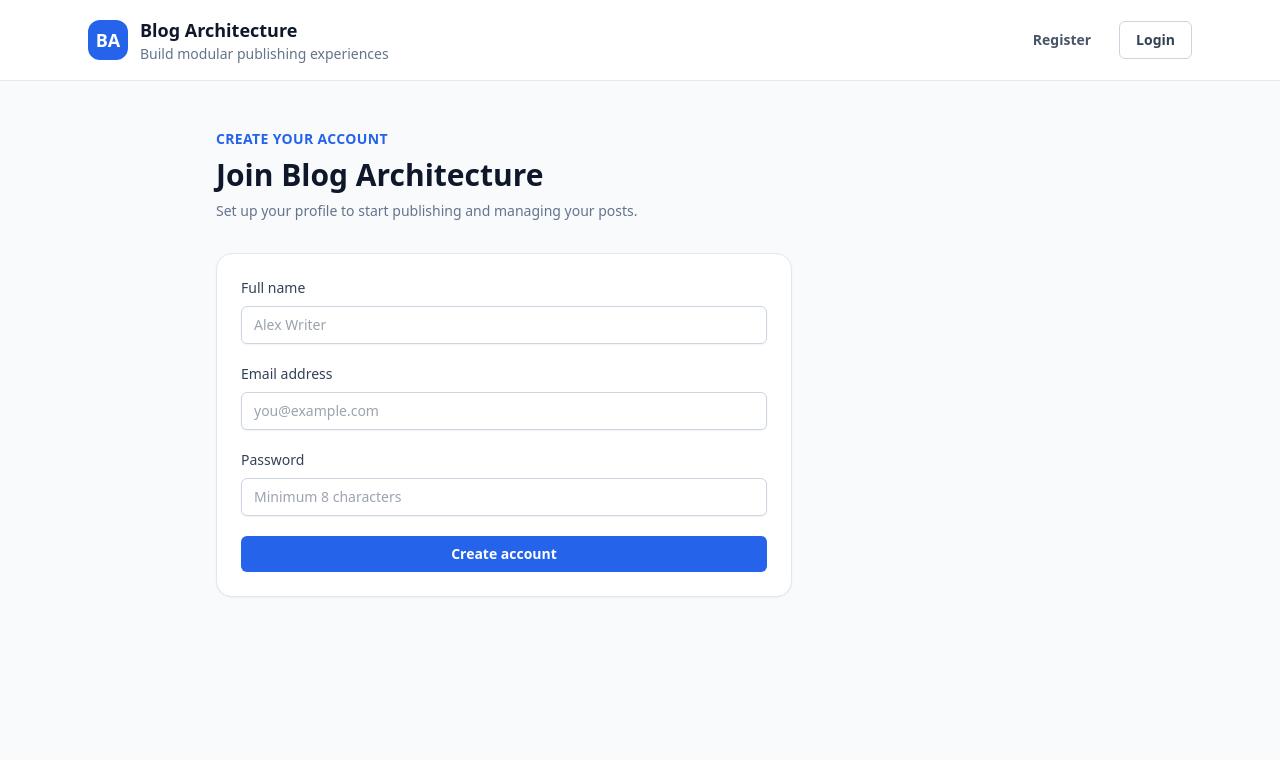
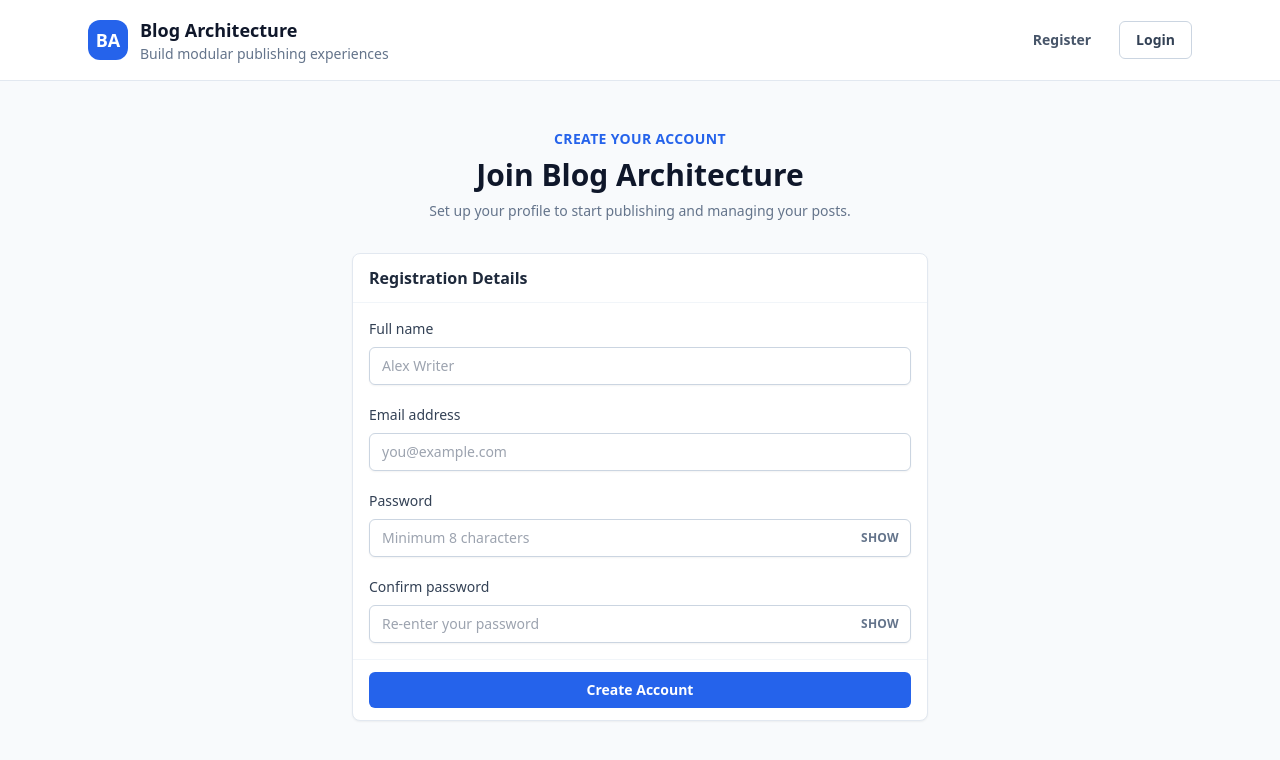
Before and after one commit to rn-santos227/blog-architecture, a Vue app in the folder frontend/: page /register in a window 1280 px wide. Shown: the top 760 px of the page. Built offline with nearby package versions, Linux system fonts and the light colour scheme; no server answers.

Commit message:
updated register view and auth schema for validations

```diff
--- a/frontend/src/components/ui/UiTextField.vue
+++ b/frontend/src/components/ui/UiTextField.vue
@@ -1,35 +1,61 @@
 <template>
   <label class="flex flex-col gap-2 text-sm text-slate-700">
     <span v-if="label" class="font-medium">{{ label }}</span>
+    <div class="relative">
       <input
-      class="rounded-md border border-slate-300 px-3 py-2 text-slate-900 shadow-sm transition focus:border-blue-500 focus:outline-none focus:ring-2 focus:ring-blue-200 disabled:cursor-not-allowed disabled:bg-slate-100 disabled:text-slate-400"
-      :type="type"
+        class="w-full rounded-md border border-slate-300 px-3 py-2 text-slate-900 shadow-sm transition focus:border-blue-500 focus:outline-none focus:ring-2 focus:ring-blue-200 disabled:cursor-not-allowed disabled:bg-slate-100 disabled:text-slate-400"
+        :type="resolvedType"
         :placeholder="placeholder"
         :value="modelValue"
         :disabled="disabled"
         @input="$emit('update:modelValue', ($event.target as HTMLInputElement).value)"
       />
+      <button
+        v-if="showToggle"
+        class="absolute inset-y-0 right-3 text-xs font-semibold uppercase tracking-wide text-slate-500 hover:text-slate-700"
+        type="button"
+        @click="toggleVisibility"
+      >
+        {{ isVisible ? 'Hide' : 'Show' }}
+      </button>
+    </div>
   </label>
 </template>
 
 <script setup lang="ts">
-withDefaults(
+import { computed, ref } from 'vue';
+
+const props = withDefaults(
   defineProps<{
     modelValue: string;
     label?: string;
     placeholder?: string;
     type?: 'text' | 'email' | 'password' | 'search' | 'tel' | 'url';
     disabled?: boolean;
+    revealable?: boolean;
   }>(),
   {
     label: '',
     placeholder: '',
     type: 'text',
     disabled: false,
+    revealable: false,
   },
 );
 
 defineEmits<{
   (event: 'update:modelValue', value: string): void;
 }>();
+
+const isVisible = ref(false);
+
+const showToggle = computed(() => props.type === 'password' && props.revealable);
+const resolvedType = computed(() => {
+  if (props.type !== 'password') return props.type;
+  return isVisible.value ? 'text' : 'password';
+});
+
+const toggleVisibility = () => {
+  isVisible.value = !isVisible.value;
+};
 </script>
--- a/frontend/src/validations/auth.schema.ts
+++ b/frontend/src/validations/auth.schema.ts
@@ -6,3 +6,15 @@ export const loginSchema = z.object({
 })
 
 export type LoginInput = z.infer<typeof loginSchema>
+
+export const registerSchema = z.object({
+  name: z.string().min(1, 'Name is required'),
+  email: z.string().email(),
+  password: z.string().min(8),
+  confirmPassword: z.string().min(8),
+}).refine((data) => data.password === data.confirmPassword, {
+  message: 'Passwords do not match',
+  path: ['confirmPassword'],
+})
+
+export type RegisterInput = z.infer<typeof registerSchema>
--- a/frontend/src/views/auth/RegisterView.vue
+++ b/frontend/src/views/auth/RegisterView.vue
@@ -1,6 +1,6 @@
 <template>
-  <main class="mx-auto flex w-full max-w-4xl flex-col gap-8 px-6 py-12">
-    <section class="space-y-2">
+  <main class="mx-auto flex w-full max-w-4xl flex-col items-center gap-8 px-6 py-12">
+    <section class="space-y-2 text-center">
       <p class="text-sm font-semibold uppercase tracking-wide text-blue-600">Create your account</p>
       <h1 class="text-3xl font-semibold text-slate-900">Join Blog Architecture</h1>
       <p class="text-sm text-slate-500">
@@ -8,21 +8,41 @@
       </p>
     </section>
 
-    <section class="w-full max-w-xl rounded-2xl border border-slate-200 bg-white p-6 shadow-sm">
+    <section class="w-full max-w-xl">
+      <UiCard>
+        <template #title>Registration Details</template>
         <form class="space-y-5" @submit.prevent="handleSubmit">
           <UiTextField v-model="name" label="Full name" placeholder="Alex Writer" />
           <UiTextField v-model="email" type="email" label="Email address" placeholder="you@example.com" />
-        <UiTextField v-model="password" type="password" label="Password" placeholder="Minimum 8 characters" />
+          <UiTextField
+            v-model="password"
+            type="password"
+            label="Password"
+            placeholder="Minimum 8 characters"
+            revealable
+          />
+          <UiTextField
+            v-model="confirmPassword"
+            type="password"
+            label="Confirm password"
+            placeholder="Re-enter your password"
+            revealable
+          />
 
-        <div v-if="errorMessage" class="rounded-lg border border-red-200 bg-red-50 px-4 py-2 text-sm text-red-700">
-          {{ errorMessage }}
+          <div
+            v-if="validationError || errorMessage"
+            class="rounded-lg border border-red-200 bg-red-50 px-4 py-2 text-sm text-red-700"
+          >
+            {{ validationError || errorMessage }}
           </div>
-
+        </form>
+        <template #footer>
           <UiButton class="w-full" type="submit" :disabled="isLoading">
-          <span v-if="isLoading">Creating account...</span>
-          <span v-else>Create account</span>
+            <span v-if="isLoading">Creating Account...</span>
+            <span v-else>Create Account</span>
           </UiButton>
-      </form>
+        </template>
+      </UiCard>
     </section>
   </main>
 </template>
@@ -31,8 +51,10 @@
 import { computed, ref } from 'vue'
 import { useRouter } from 'vue-router'
 import UiButton from '@/components/ui/UiButton.vue'
+import UiCard from '@/components/ui/UiCard.vue'
 import UiTextField from '@/components/ui/UiTextField.vue'
 import { useAuthStore } from '@/stores/auth'
+import { registerSchema } from '@/validations/auth.schema'
 
 const authStore = useAuthStore()
 const router = useRouter()
@@ -40,11 +62,26 @@ const router = useRouter()
 const name = ref('')
 const email = ref('')
 const password = ref('')
+const confirmPassword = ref('')
 
 const errorMessage = computed(() => authStore.errorMessage)
 const isLoading = computed(() => authStore.isLoading)
+const validationError = ref('')
 
 const handleSubmit = async () => {
+  const result = registerSchema.safeParse({
+    name: name.value,
+    email: email.value,
+    password: password.value,
+    confirmPassword: confirmPassword.value,
+  })
+
+  if (!result.success) {
+    validationError.value = result.error.issues[0]?.message ?? 'Please check your input.'
+    return
+  }
+
+  validationError.value = ''
   const success = await authStore.register(name.value, email.value, password.value)
   if (success) {
     router.push('/')
```
Lines whose indentation alone changed are shown as unchanged.
